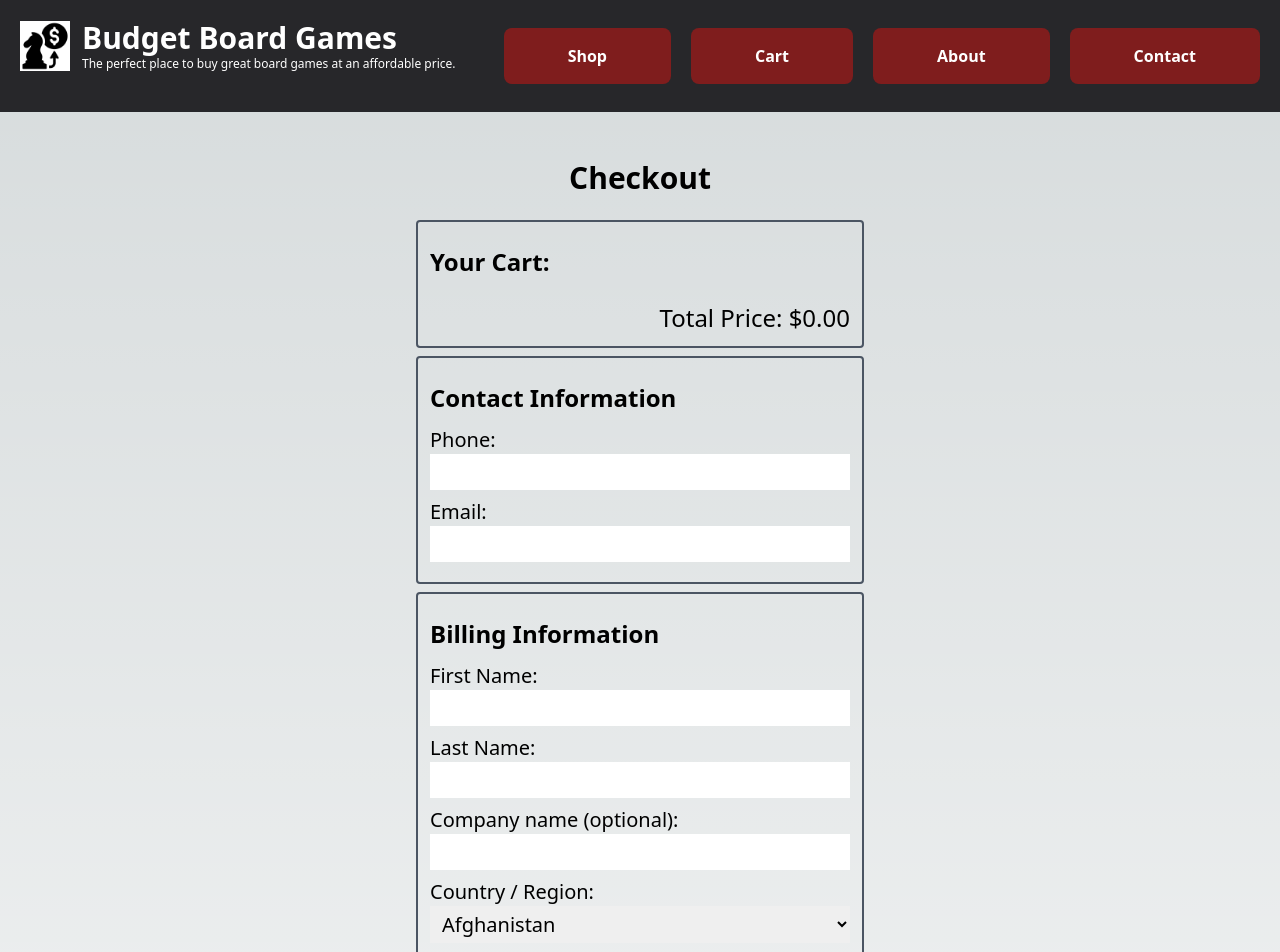
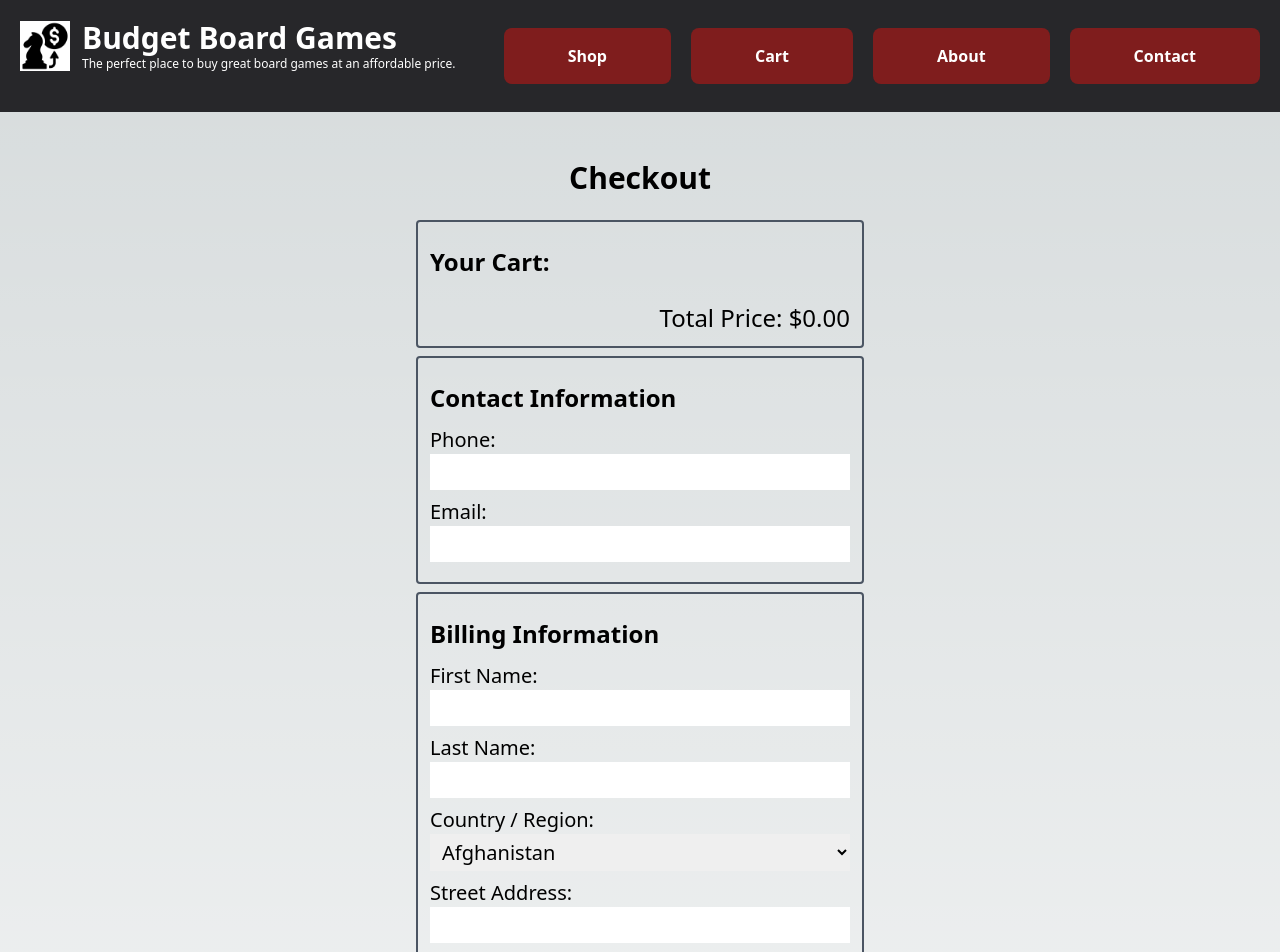
Before and after one commit to jadenday20/budgetboardgames2, a Next.js app: page /checkout in a window 1280 px wide. Shown: the top 952 px of the page. Built offline with nearby package versions, Linux system fonts and the light colour scheme.

Commit message:
removed company name from the form

```diff
--- a/src/pages/checkout.tsx
+++ b/src/pages/checkout.tsx
@@ -55,7 +55,6 @@ export default function Checkout() {
                         <h3>Billing Information</h3>
                         <label htmlFor="customerFName" className='my-2 block'>First Name: <input type="text" name="customerFName" id="customerFName" className='py-1 px-2 w-full' /></label>
                         <label htmlFor="customerLName" className='my-2 block'>Last Name: <input type="text" name="customerLName" id="customerLName" className='py-1 px-2 w-full' /></label>
-                        <label htmlFor="CompanyName" className='my-2 block'>Company name (optional): <input type="text" name="CompanyName" id="CompanyName" className='py-1 px-2 w-full' /></label>
                         <label htmlFor="Country" className='my-2 block'>Country / Region: <select id="country" name="country" className='py-1 px-2 w-full' >
                             <option value="AF">Afghanistan</option>
                             <option value="AL">Albania</option>
```
